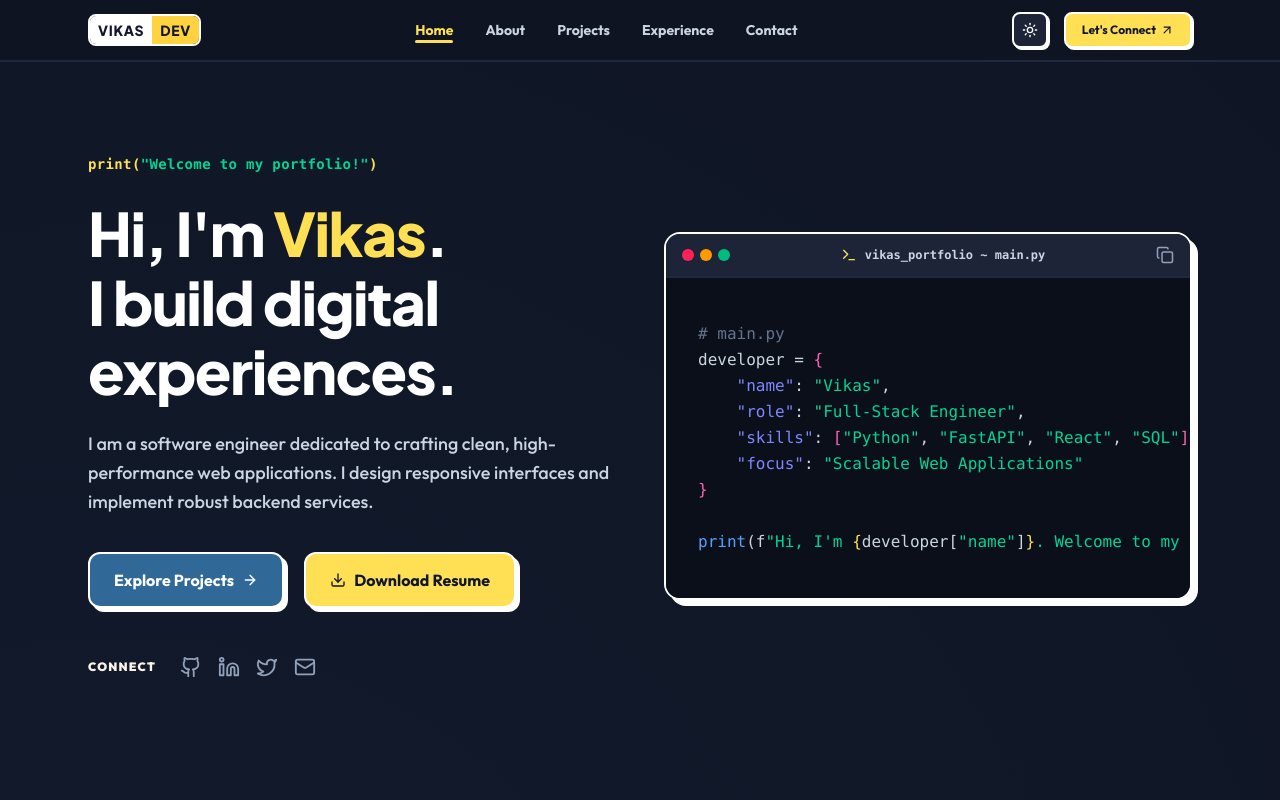
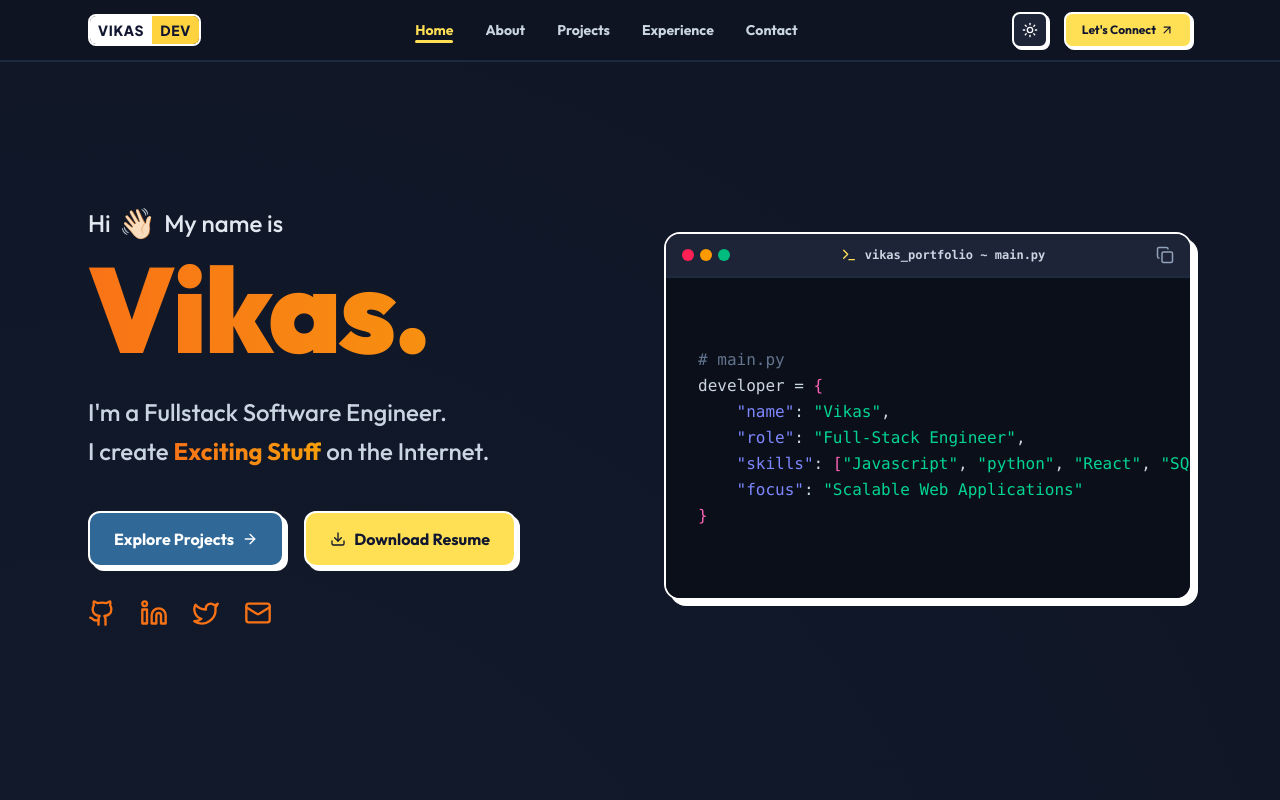
Before and after one commit to Vikaskkumar/Portfolio, a React (Vite) app: page / in a window 1280 px wide. Shown: the top 800 px of the page. Built offline with nearby package versions, Linux system fonts and the light colour scheme.

Commit message:
pdf fixed

```diff
--- a/src/components/Hero.jsx
+++ b/src/components/Hero.jsx
@@ -1,6 +1,7 @@
 import { useState } from 'react';
 import { ArrowRight, Mail, Terminal, Check, Copy, Download } from 'lucide-react';
 import { Github, Linkedin, Twitter } from './BrandIcons';
+import resumePDF from '../assets/resume.pdf';
 
 export default function Hero() {
   const [copied, setCopied] = useState(false);
@@ -9,7 +10,7 @@ export default function Hero() {
 developer = {
     "name": "Vikas",
     "role": "Full-Stack Engineer",
-    "skills": ["Python", "FastAPI", "React", "SQL"],
+    "skills": ["Javascript", "python", "React", "SQL"],
     "focus": "Scalable Web Applications"
 }
 
@@ -23,28 +24,31 @@ print(f"Hi, I'm {developer['name']}. Welcome to my portfolio!")`;
 
   return (
     <section id="home" className="relative min-h-screen flex items-center pt-28 pb-20 overflow-hidden">
+      <div className="max-w-6xl mx-auto px-6 grid grid-cols-1 lg:grid-cols-12 gap-12 items-center">
 
-      <div className="max-w-6xl mx-auto px-6 grid grid-cols-1 lg:grid-cols-12 gap-12 items-center">
         {/* Left Column: Info */}
-        <div className="lg:col-span-6 flex flex-col justify-center space-y-6 text-left">
+        <div className="lg:col-span-6 flex flex-col justify-center text-left">
 
-          {/* Simple Inline Code Greeting */}
-          <div className="font-mono text-xs sm:text-sm font-bold text-[#306998] dark:text-[#ffe054] tracking-wide select-none">
-            print(<span className="text-emerald-600 dark:text-emerald-400">"Welcome to my portfolio!"</span>)
+          {/* Greeting */}
+          <p className="text-xl sm:text-2xl font-medium text-slate-800 dark:text-slate-200 mb-2 flex items-center gap-2">
+            Hi <span className="text-2xl sm:text-3xl">👋🏻</span> My name is
+          </p>
+
+          {/* Large Name */}
+          <h1 className="text-7xl sm:text-8xl md:text-[7.5rem] font-black tracking-tight text-transparent bg-clip-text bg-gradient-to-r from-[#f97316] to-[#f59e0b] mb-4 pb-2">
+            Vikas.
+          </h1>
+
+          {/* Subtitles matching the image */}
+          <div className="text-xl sm:text-2xl font-medium text-slate-700 dark:text-slate-300 leading-relaxed mb-8">
+            <p>I'm a Fullstack Software Engineer.</p>
+            <p>
+              I create <span className="font-bold text-transparent bg-clip-text bg-gradient-to-r from-[#f97316] to-[#f59e0b]">Exciting Stuff</span> on the Internet.
+            </p>
           </div>
 
-          <h1 className="text-4xl sm:text-5xl md:text-6xl font-black font-display leading-[1.15] tracking-tight text-[#10162f] dark:text-white">
-            Hi, I'm <span className="text-[#306998] dark:text-[#ffe054]">Vikas</span>.
-            <br />
-            I build digital experiences.
-          </h1>
-
-          <p className="text-base sm:text-lg text-slate-700 dark:text-slate-300 max-w-xl leading-relaxed font-medium">
-            I am a software engineer dedicated to crafting clean, high-performance web applications. I design responsive interfaces and implement robust backend services.
-          </p>
-
-          {/* Action Buttons (Neobrutalist style) */}
-          <div className="flex flex-wrap items-center gap-5 pt-3">
+          {/* Action Buttons (Neobrutalist style kept the same) */}
+          <div className="flex flex-wrap items-center gap-5 pt-2">
             <a
               href="#projects"
               className="inline-flex items-center gap-2 bg-[#306998] hover:bg-[#25547c] text-white font-bold px-6 py-3.5 rounded-xl border-[2.5px] border-[#10162f] dark:border-white shadow-[4px_4px_0px_0px_#10162f] dark:shadow-[4px_4px_0px_0px_#ffffff] transition-all transform hover:-translate-y-0.5 active:translate-y-0 active:shadow-[2px_2px_0px_0px_#10162f]"
@@ -54,7 +58,7 @@ print(f"Hi, I'm {developer['name']}. Welcome to my portfolio!")`;
             </a>
 
             <a
-              href="/resume.pdf"
+              href={resumePDF}
               download="Vikas_Resume.pdf"
               className="inline-flex items-center gap-2 bg-[#ffe054] hover:bg-[#ffd23f] text-[#10162f] font-bold px-6 py-3.5 rounded-xl border-[2.5px] border-[#10162f] dark:border-white shadow-[4px_4px_0px_0px_#10162f] dark:shadow-[4px_4px_0px_0px_#ffffff] transition-all transform hover:-translate-y-0.5 active:translate-y-0 active:shadow-[2px_2px_0px_0px_#10162f]"
             >
@@ -63,24 +67,24 @@ print(f"Hi, I'm {developer['name']}. Welcome to my portfolio!")`;
             </a>
           </div>
 
-          <div className="flex items-center gap-4 pt-6 text-slate-500 dark:text-slate-400">
-            <span className="text-xs uppercase tracking-widest font-black mr-2 text-[#10162f] dark:text-[#fcf2e8]">Connect</span>
-            <a href="https://github.com" target="_blank" rel="noreferrer" className="text-[#10162f] dark:text-slate-400 hover:text-[#306998] dark:hover:text-[#ffe054] transition transform hover:scale-110">
-              <Github className="w-5.5 h-5.5" />
+          {/* Social Links (Adjusted colors to match the orange theme of the image) */}
+          <div className="flex items-center gap-6 pt-8">
+            <a href="https://github.com" target="_blank" rel="noreferrer" className="text-[#ea580c] hover:text-[#c2410c] dark:text-[#f97316] dark:hover:text-[#fdba74] transition transform hover:scale-110">
+              <Github className="w-7 h-7" />
             </a>
-            <a href="https://linkedin.com" target="_blank" rel="noreferrer" className="text-[#10162f] dark:text-slate-400 hover:text-[#306998] dark:hover:text-[#ffe054] transition transform hover:scale-110">
-              <Linkedin className="w-5.5 h-5.5" />
+            <a href="https://linkedin.com" target="_blank" rel="noreferrer" className="text-[#ea580c] hover:text-[#c2410c] dark:text-[#f97316] dark:hover:text-[#fdba74] transition transform hover:scale-110">
+              <Linkedin className="w-7 h-7" />
             </a>
-            <a href="https://twitter.com" target="_blank" rel="noreferrer" className="text-[#10162f] dark:text-slate-400 hover:text-[#306998] dark:hover:text-[#ffe054] transition transform hover:scale-110">
-              <Twitter className="w-5.5 h-5.5" />
+            <a href="https://twitter.com" target="_blank" rel="noreferrer" className="text-[#ea580c] hover:text-[#c2410c] dark:text-[#f97316] dark:hover:text-[#fdba74] transition transform hover:scale-110">
+              <Twitter className="w-7 h-7" />
             </a>
-            <a href="mailto:contact@vikas.dev" className="text-[#10162f] dark:text-slate-400 hover:text-[#306998] dark:hover:text-[#ffe054] transition transform hover:scale-110">
-              <Mail className="w-5.5 h-5.5" />
+            <a href="mailto:contact@vikas.dev" className="text-[#ea580c] hover:text-[#c2410c] dark:text-[#f97316] dark:hover:text-[#fdba74] transition transform hover:scale-110">
+              <Mail className="w-7 h-7" />
             </a>
           </div>
         </div>
 
-        {/* Right Column: Code Window */}
+        {/* Right Column: Code Window (Kept exactly the same) */}
         <div className="lg:col-span-6 w-full">
           <div className="w-full rounded-2xl bg-[#0f1423] border-[2.5px] border-[#10162f] dark:border-white shadow-[6px_6px_0px_0px_#10162f] dark:shadow-[6px_6px_0px_0px_#ffffff] overflow-hidden">
             {/* Terminal Top bar */}
@@ -114,14 +118,12 @@ print(f"Hi, I'm {developer['name']}. Welcome to my portfolio!")`;
                 <br />
                 &nbsp;&nbsp;&nbsp;&nbsp;<span className="text-indigo-400">"role"</span>: <span className="text-emerald-400">"Full-Stack Engineer"</span>,
                 <br />
-                &nbsp;&nbsp;&nbsp;&nbsp;<span className="text-indigo-400">"skills"</span>: <span className="text-pink-400">[</span><span className="text-emerald-400">"Python"</span>, <span className="text-emerald-400">"FastAPI"</span>, <span className="text-emerald-400">"React"</span>, <span className="text-emerald-400">"SQL"</span><span className="text-pink-400">]</span>,
+                &nbsp;&nbsp;&nbsp;&nbsp;<span className="text-indigo-400">"skills"</span>: <span className="text-pink-400">[</span><span className="text-emerald-400">"Javascript"</span>, <span className="text-emerald-400">"python"</span>, <span className="text-emerald-400">"React"</span>, <span className="text-emerald-400">"SQL"</span><span className="text-pink-400">]</span>,
                 <br />
                 &nbsp;&nbsp;&nbsp;&nbsp;<span className="text-indigo-400">"focus"</span>: <span className="text-emerald-400">"Scalable Web Applications"</span>
                 <br />
                 <span className="text-pink-400">{"}"}</span>
                 <br />
-                <br />
-                <span className="text-blue-400">print</span>(f<span className="text-emerald-400">"Hi, I'm </span><span className="text-[#ffe054]">{"{"}</span>developer[<span className="text-emerald-400">"name"</span>]<span className="text-[#ffe054]">{"}"}</span><span className="text-emerald-400">. Welcome to my portfolio!"</span>)
               </pre>
             </div>
           </div>
```
Also changed, not shown: 1 other file (tests, documents, lock files or other folders).
